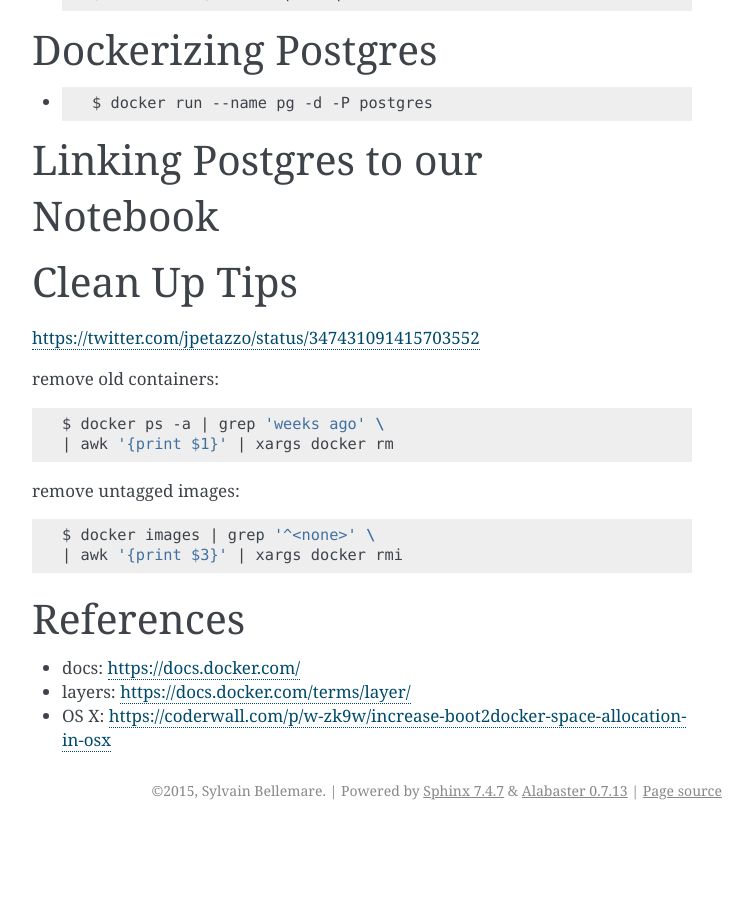
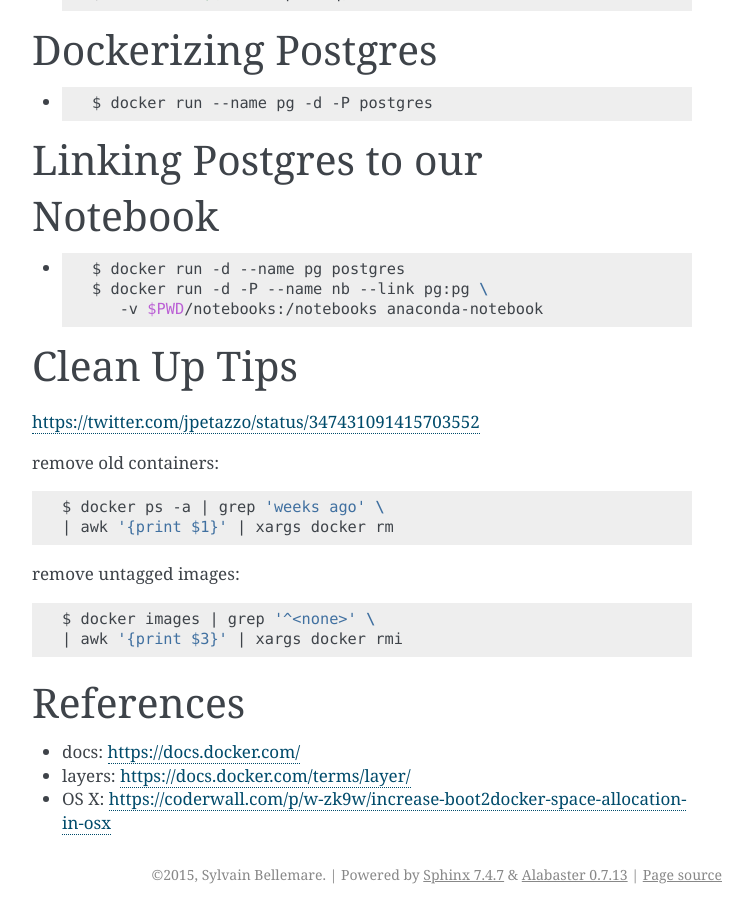
Before and after one commit to sbellem/docker-tutorial, a Sphinx documentation site: the page built from slides/source/index.rst, in a window 1280 px wide and 900 px high, scrolled down 11818 px. Shown: the whole window, without its empty margins (388-1140 px from the left). Built offline with Sphinx 7.4.7, drawn with Linux system fonts in a browser that asks for light colours; formulas are drawn with MathJax 3; before the commit the page ends 12648 px from its top, so only the background shows below that.

Commit message:
updated slides

```diff
--- a/slides/source/index.rst
+++ b/slides/source/index.rst
@@ -762,6 +762,13 @@
 Linking Postgres to our Notebook
 ================================
 
+.. rst-class:: build
+
+* .. code-block:: bash
+
+   $ docker run -d --name pg postgres
+   $ docker run -d -P --name nb --link pg:pg \
+      -v $PWD/notebooks:/notebooks anaconda-notebook
 
 Clean Up Tips
 =============
```
